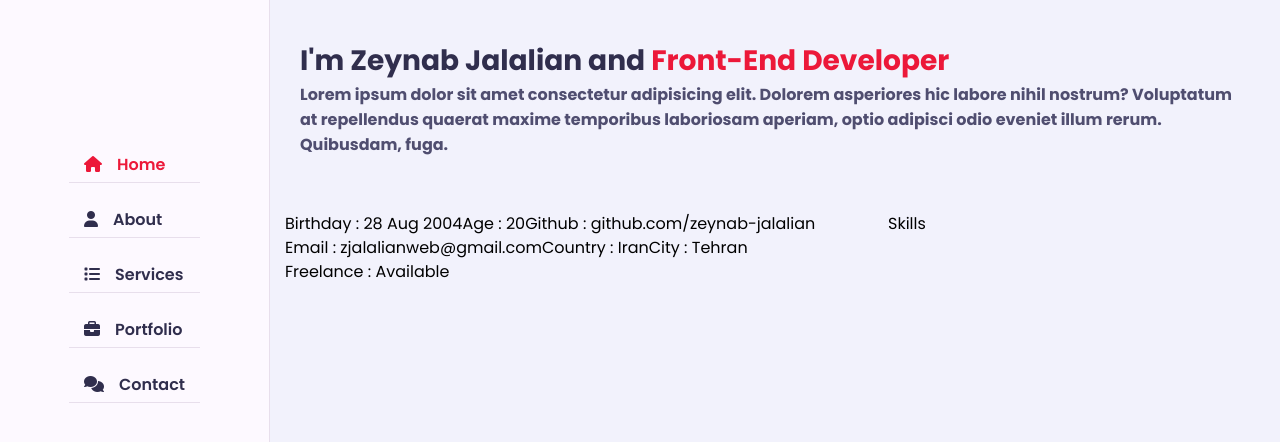
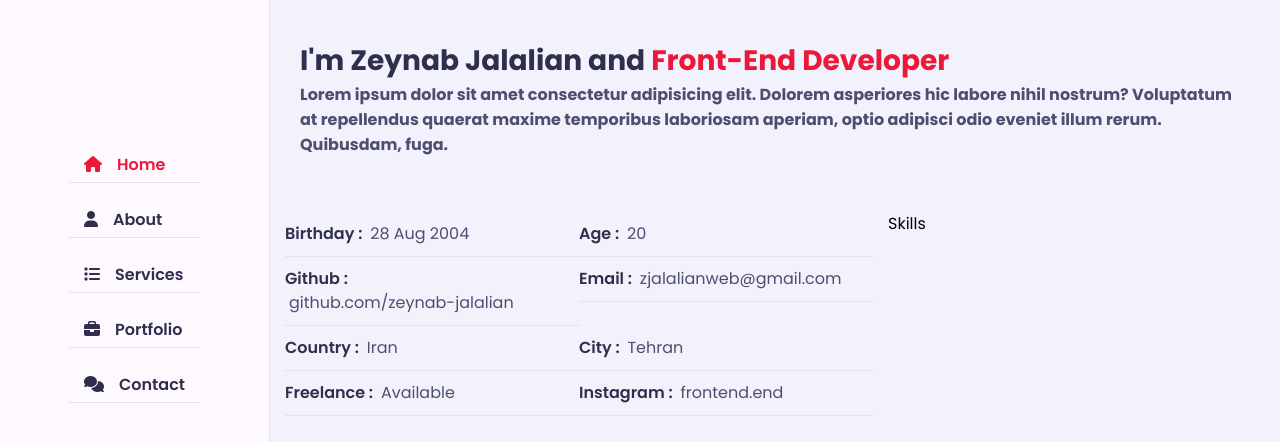
Before and after one commit to Zeynab-jalalian/Portfolio, a plain HTML site: page index.html in a window 1280 px wide. Shown: the part 140-582 px from the top of the page. Drawn offline with Linux system fonts and the light colour scheme; a web font is replaced by a local one.

Commit message:
style the info-item part1

```diff
--- a/index.html
+++ b/index.html
@@ -88,6 +88,9 @@
                 <div class="info-item">
                   <p>Freelance : <span>Available</span></p>
                 </div>
+                <div class="info-item">
+                  <p>Instagram : <span>frontend.end</span></p>
+                </div>
               </div>
               </div>
               <div class="skills padd-15">Skills</div>
--- a/style.css
+++ b/style.css
@@ -306,6 +306,23 @@ h3.my-profession{
     max-width: 60%;
     margin-top: 40px;
 }
+.personal-info .info-item{
+    flex: 0 0 50%;
+    max-width: 50%;
+}
+.info-item p{
+    padding: 10px 0;
+    font-size: 16px;
+    font-weight: 600;
+    color: var(--text-black-900);
+    border-bottom: 1px solid var(--bg-black-50);
+}
+.info-item p span{
+    color: var(--text-black-700);
+    font-weight: 400;
+    margin-left: 4px;
+    display: inline-block;
+}
 .about .about-content .skills{
     flex: 0 0 40%;
     max-width: 40%;
```
